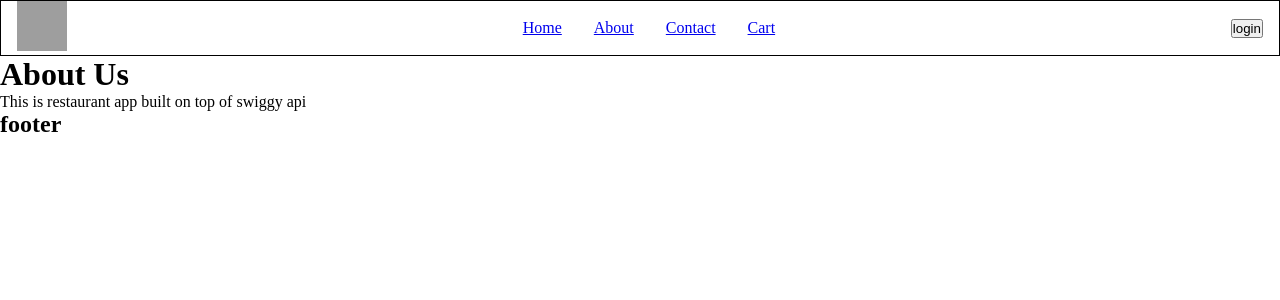
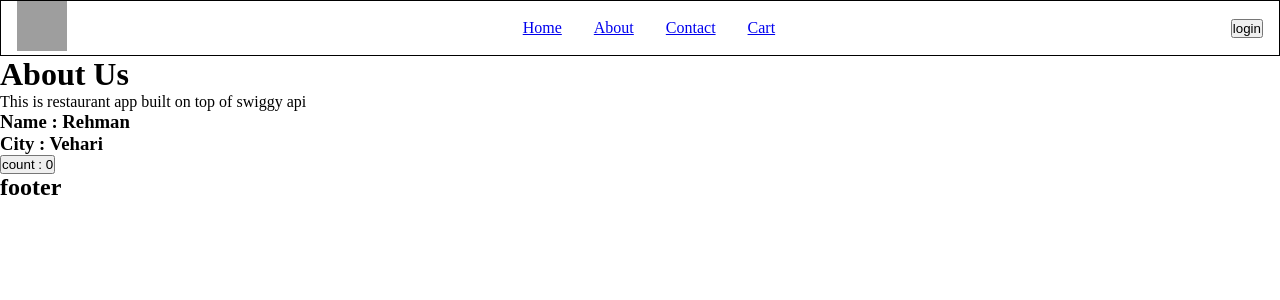
Before and after one commit to AbdulRehman164/FoodMania, a React (Vite) app: page /about in a window 1280 px wide. Shown: the top 300 px of the page. Built offline with nearby package versions, Linux system fonts and the light colour scheme; grey boxes are pictures that could not be loaded.

Commit message:
practised class based components

```diff
--- a/src/components/About.js
+++ b/src/components/About.js
@@ -1,8 +1,11 @@
+import Profile from './Profile';
+
 const About = () => {
     return (
         <div>
             <h1>About Us</h1>
             <p>This is restaurant app built on top of swiggy api</p>
+            <Profile />
         </div>
     );
 };
--- /dev/null
+++ b/src/components/Profile.js
@@ -0,0 +1,40 @@
+import React from 'react';
+
+class Profile extends React.Component {
+    constructor(props) {
+        super(props);
+        this.state = {
+            count: 0,
+        };
+    }
+
+    componentDidMount() {
+        this.timer = setInterval(() => {
+            console.log('interval');
+        }, 1000);
+    }
+
+    componentDidUpdate() {}
+
+    componentWillUnmount() {
+        clearInterval(this.timer);
+    }
+
+    render() {
+        return (
+            <div>
+                <h3>Name : Rehman</h3>
+                <h3>City : Vehari</h3>
+                <button
+                    onClick={() => {
+                        this.setState({ count: this.state.count + 1 });
+                    }}
+                >
+                    count : {this.state.count}
+                </button>
+            </div>
+        );
+    }
+}
+
+export default Profile;
```
